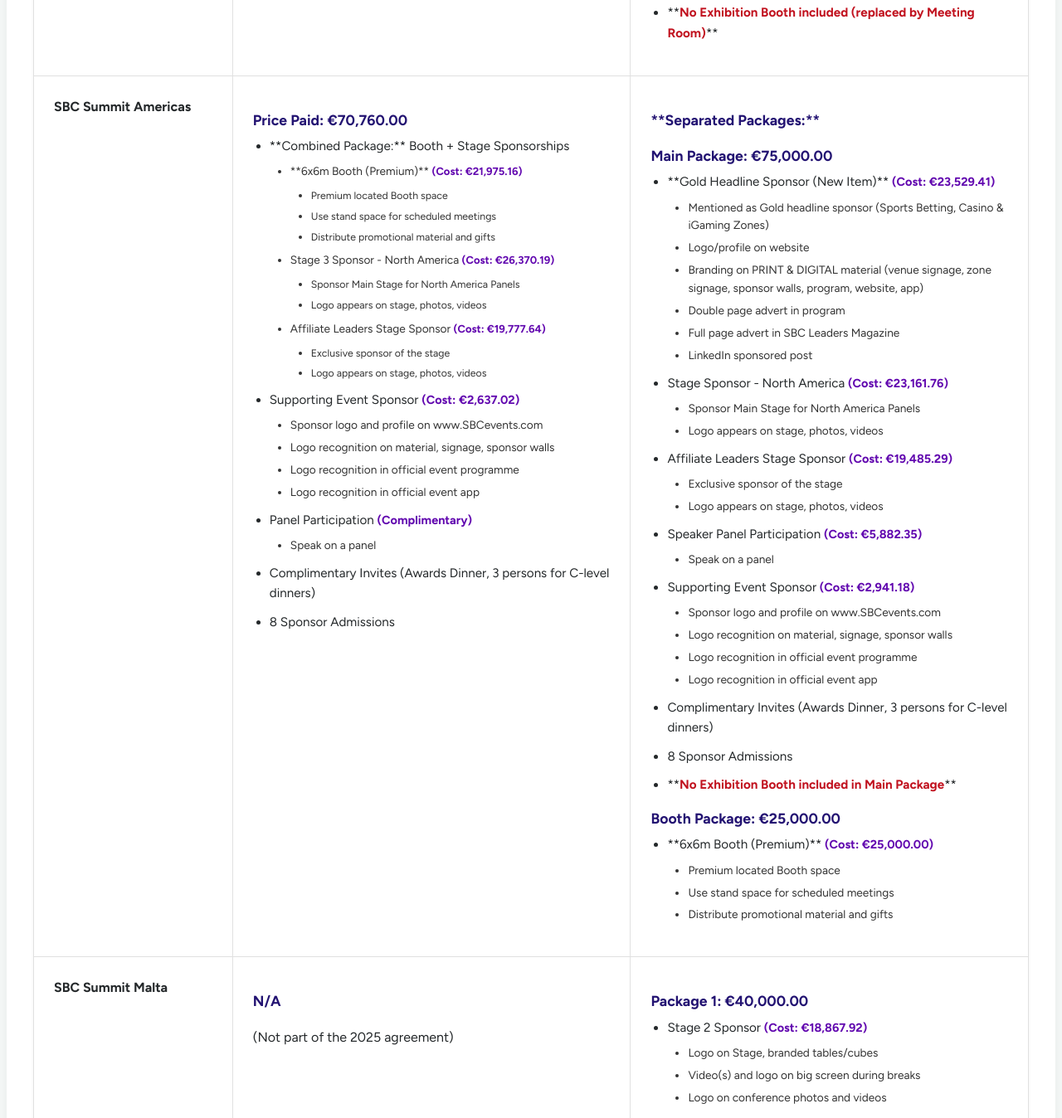
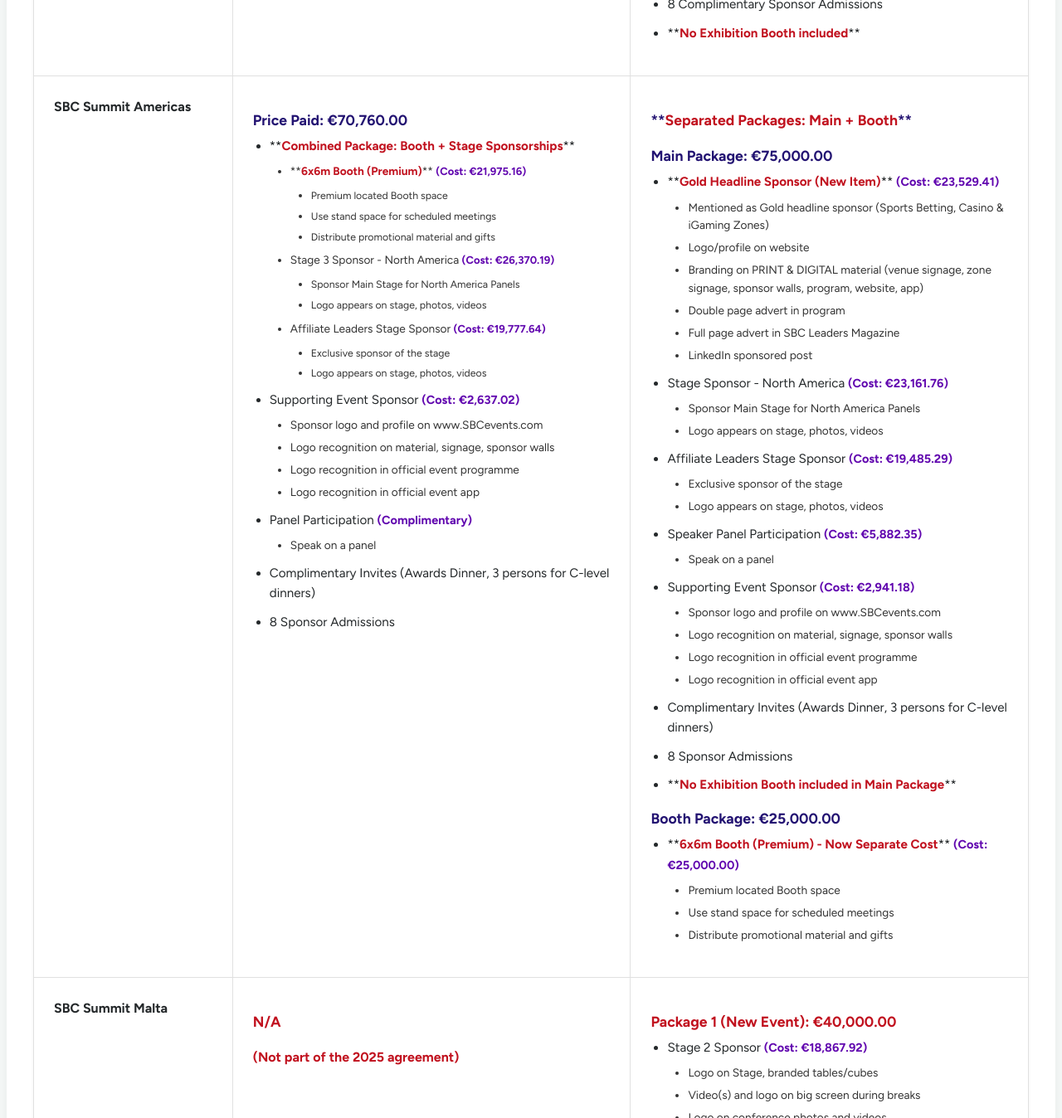
Before and after one commit to cleveradvcomms/sbcsponsorships, a plain HTML site: page index.html in a window 1280 px wide. Shown: the part 1452-2800 px from the top of the page at 83% size. Drawn offline with Linux system fonts and the light colour scheme.

Commit message:
15
Updated HTML to highlight differences in sponsorship packages with new styling.

```diff
--- a/index.html
+++ b/index.html
@@ -85,7 +85,7 @@
             margin: 15px 0 5px 0;
         }
 
-        strong.warning {
+        strong.warning, .difference { /* Style for highlighting differences */
             color: #c1121f; /* Red for emphasis */
             font-weight: 700;
         }
@@ -188,7 +188,6 @@
              margin-bottom: 10px;
          }
 
-
     </style>
 </head>
 <body>
@@ -284,7 +283,7 @@
                     <td>
                         <strong class="price-label">Price Paid: €48,500.00</strong>
                         <ul>
-                            <li>**9x6m Booth (54 sqm)** <span class="proportional-value">(Cost: €28,078.95)</span>
+                            <li>**<span class="difference">9x6m Booth (54 sqm)</span>** <span class="proportional-value">(Cost: €28,078.95)</span>
                                 <ul>
                                     <li>Premium located Booth space</li>
                                     <li>Use stand space for scheduled meetings</li>
@@ -328,7 +327,7 @@
                                 </ul>
                             </li>
                             <li>8 Complimentary Sponsor Admissions</li>
-                            <li>**<strong class="warning">No Exhibition Booth included</strong>**</li>
+                            <li>**<strong class="difference">No Exhibition Booth included</strong>**</li>
                         </ul>
                         <strong class="price-label">Package 2: €47,000.00</strong>
                         <ul>
@@ -340,7 +339,7 @@
                                     <li>Logo/branding on official conference videos</li>
                                 </ul>
                             </li>
-                            <li>**1x Private Meeting Room** <span class="proportional-value">(Cost: €8,289.39)</span>
+                            <li>**<span class="difference">1x Private Meeting Room (Replaces Booth)</span>** <span class="proportional-value">(Cost: €8,289.39)</span>
                                 <ul>
                                     <li>Private space (approx. 4x4m) on Mezzanine level</li>
                                     <li>Rental during show open hours</li>
@@ -357,7 +356,7 @@
                                 </ul>
                             </li>
                              <li>8 Complimentary Sponsor Admissions</li>
-                             <li>**<strong class="warning">No Exhibition Booth included (replaced by Meeting Room)</strong>**</li>
+                             <li>**<strong class="difference">No Exhibition Booth included</strong>**</li>
                         </ul>
                     </td>
                 </tr>
@@ -366,9 +365,9 @@
                     <td>
                         <strong class="price-label">Price Paid: €70,760.00</strong>
                         <ul>
-                            <li>**Combined Package:** Booth + Stage Sponsorships
+                            <li>**<span class="difference">Combined Package: Booth + Stage Sponsorships</span>**
                                 <ul>
-                                    <li>**6x6m Booth (Premium)** <span class="proportional-value">(Cost: €21,975.16)</span>
+                                    <li>**<span class="difference">6x6m Booth (Premium)</span>** <span class="proportional-value">(Cost: €21,975.16)</span>
                                         <ul>
                                             <li>Premium located Booth space</li>
                                             <li>Use stand space for scheduled meetings</li>
@@ -405,10 +404,10 @@
                         </ul>
                     </td>
                     <td>
-                        <strong class="price-label">**Separated Packages:**</strong>
+                        <strong class="price-label">**<span class="difference">Separated Packages: Main + Booth</span>**</strong>
                         <strong class="price-label">Main Package: €75,000.00</strong>
                         <ul>
-                            <li>**Gold Headline Sponsor (New Item)** <span class="proportional-value">(Cost: €23,529.41)</span>
+                            <li>**<span class="difference">Gold Headline Sponsor (New Item)</span>** <span class="proportional-value">(Cost: €23,529.41)</span>
                                 <ul>
                                     <li>Mentioned as Gold headline sponsor (Sports Betting, Casino & iGaming Zones)</li>
                                     <li>Logo/profile on website</li>
@@ -443,11 +442,11 @@
                             </li>
                              <li>Complimentary Invites (Awards Dinner, 3 persons for C-level dinners)</li>
                              <li>8 Sponsor Admissions</li>
-                            <li>**<strong class="warning">No Exhibition Booth included in Main Package</strong>**</li>
+                            <li>**<strong class="difference">No Exhibition Booth included in Main Package</strong>**</li>
                         </ul>
                         <strong class="price-label">Booth Package: €25,000.00</strong>
                         <ul>
-                            <li>**6x6m Booth (Premium)** <span class="proportional-value">(Cost: €25,000.00)</span>
+                            <li>**<span class="difference">6x6m Booth (Premium) - Now Separate Cost</span>** <span class="proportional-value">(Cost: €25,000.00)</span>
                                  <ul>
                                     <li>Premium located Booth space</li>
                                     <li>Use stand space for scheduled meetings</li>
@@ -460,11 +459,11 @@
                 <tr>
                     <td><strong>SBC Summit Malta</strong></td>
                     <td>
-                        <strong class="price-label">N/A</strong>
-                        <p>(Not part of the 2025 agreement)</p>
+                        <strong class="price-label"><span class="difference">N/A</span></strong>
+                        <p><span class="difference">(Not part of the 2025 agreement)</span></p>
                     </td>
                     <td>
-                        <strong class="price-label">Package 1: €40,000.00</strong>
+                        <strong class="price-label"><span class="difference">Package 1 (New Event): €40,000.00</span></strong>
                         <ul>
                             <li>Stage 2 Sponsor <span class="proportional-value">(Cost: €18,867.92)</span>
                                 <ul>
@@ -490,7 +489,7 @@
                             </li>
                             <li>10 Complimentary Sponsor Admissions</li>
                         </ul>
-                        <strong class="price-label">Package 2: €28,700.00</strong>
+                        <strong class="price-label"><span class="difference">Package 2 (New Event): €28,700.00</span></strong>
                         <ul>
                             <li>Stage 2 Sponsor <span class="proportional-value">(Cost: €18,881.58)</span>
                                  <ul>
@@ -519,13 +518,13 @@
             <p>Comparing the 2025 agreement with the 2026 proposal reveals significant changes in package structure and cost, impacting the overall value proposition:</p>
             <ul>
                 <li>
-                    <strong>SBC Summit Americas Price Increase:</strong> The most notable change is for SBC Summit Americas. In 2025, a single package costing €70,760 included a 6x6m Booth, North America Stage Sponsorship, and Affiliate Leaders Stage Sponsorship. In 2026, **these core items are split**. To get the equivalent (Main Package + Booth Package), the total cost increases to €100,000 (€75,000 + €25,000). This represents a **substantial increase of approximately 41% (€29,240)** for comparable core deliverables. The 2026 Main Package also introduces the "Gold Headline Sponsor" element, adding cost.
+                    <strong>SBC Summit Americas Price Increase & Restructuring:</strong> The most notable change is for SBC Summit Americas. In 2025, a single package costing €70,760 included a 6x6m Booth, North America Stage Sponsorship, and Affiliate Leaders Stage Sponsorship. In 2026, **<span class="difference">these core items are split into separate packages</span>**. To get the equivalent (Main Package + Booth Package), the total cost increases to €100,000 (€75,000 + €25,000). This represents a **<span class="difference">substantial increase of approximately 41% (€29,240)</span>** for comparable core deliverables. The 2026 Main Package also introduces the **<span class="difference">"Gold Headline Sponsor" element (new item)</span>**, adding cost.
                 </li>
                 <li>
-                    <strong>SBC Summit Rio Value Change:</strong> The 2025 Rio package (€48,500) included a **large 9x6m (54 sqm) exhibition booth**. The 2026 Rio packages **do not include an exhibition booth**. Package 2 (€47,000) offers a small Private Meeting Room (16 sqm) instead. While the price is similar, the **value offered is considerably lower without the significant exhibition presence** provided by the large booth in 2025. Package 1 (€39,000) is cheaper but lacks any physical space (booth or meeting room).
+                    <strong>SBC Summit Rio Value Change (Booth Removal):</strong> The 2025 Rio package (€48,500) included a **<span class="difference">large 9x6m (54 sqm) exhibition booth</span>**. The 2026 Rio packages **<span class="difference">do not include an exhibition booth</span>**. Package 2 (€47,000) offers a **<span class="difference">small Private Meeting Room (16 sqm) instead</span>**. While the price is similar, the **<span class="difference">value offered is considerably lower without the significant exhibition presence</span>** provided by the large booth in 2025. Package 1 (€39,000) is cheaper but lacks any physical space.
                 </li>
                 <li>
-                    <strong>SBC Summit Malta (New Cost):</strong> This event represents an entirely new cost compared to 2025. The packages range from €28,700 to €40,000, adding to the total 2026 investment.
+                    <strong>SBC Summit Malta (<span class="difference">New Cost</span>):</strong> This event represents an **<span class="difference">entirely new cost</span>** compared to 2025. The packages range from €28,700 to €40,000, adding to the total 2026 investment.
                 </li>
                 <li>
                     <strong>Cost-Benefit Analysis:</strong> The 2025 deal appears to have offered significantly better value for money, especially concerning the inclusion of substantial booth spaces in both Rio and Americas within the package prices. The 2026 proposal significantly increases the cost for similar exposure in the Americas by unbundling the booth and decreases the value in Rio by removing the booth almost entirely.
@@ -536,16 +535,16 @@
             <p>Based purely on the financial comparison and cost-benefit:</p>
             <ul>
                 <li>
-                    <strong>Negotiate Americas Package:</strong> The primary negotiation point should be the SBC Summit Americas. Highlight the 41% effective price increase for equivalent core items (Booth + 2 Stages) due to the package restructuring. Aim to **re-bundle the 6x6m booth into the Main Package at a cost significantly lower** than the proposed €100,000 total. Question the added value vs. cost of the "Gold Headline Sponsor" component if budget is a concern.
+                    <strong>Negotiate Americas Package:</strong> The primary negotiation point should be the SBC Summit Americas. Highlight the **<span class="difference">41% effective price increase for equivalent core items (Booth + 2 Stages)</span>** due to the package restructuring. Aim to **<span class="difference">re-bundle the 6x6m booth into the Main Package at a cost significantly lower</span>** than the proposed €100,000 total. Question the added value vs. cost of the "<span class="difference">Gold Headline Sponsor</span>" component if budget is a concern.
                 </li>
                 <li>
-                    <strong>Evaluate Rio Needs:</strong> For SBC Summit Rio, assess the importance of a physical presence. Package 2 (€47k) is expensive considering it lacks the large booth from 2025. If a booth isn't crucial, Package 1 (€39k) offers main stage sponsorship visibility for less cost, but sacrifices physical presence entirely. The 2025 deal provided much better value here. **Challenge the value of Package 2 compared to the 2025 deal.**
+                    <strong>Evaluate Rio Needs (Booth vs. Meeting Room):</strong> For SBC Summit Rio, assess the importance of a physical presence. Package 2 (€47k) is expensive considering it **<span class="difference">lacks the large booth from 2025 and only offers a small meeting room</span>**. If a booth isn't crucial, Package 1 (€39k) offers main stage sponsorship visibility for less cost, but sacrifices physical presence entirely. The 2025 deal provided much better value here. **Challenge the value of Package 2 compared to the 2025 deal.**
                 </li>
                 <li>
-                    <strong>Assess Malta's Strategic Value:</strong> As a new event, decide if the added cost aligns with strategic goals. If budget is constrained due to the increased Americas cost, consider selecting the cheaper Package 2 (€28.7k) for Malta or potentially skipping it for 2026.
+                    <strong>Assess Malta's Strategic Value:</strong> As a **<span class="difference">new event and cost</span>**, decide if the added investment aligns with strategic goals. If budget is constrained due to the increased Americas cost, consider selecting the cheaper Package 2 (€28.7k) for Malta or potentially skipping it for 2026.
                 </li>
                 <li>
-                    <strong>Overall Strategy:** The 2026 proposal requires a significantly higher investment to achieve the same level of physical presence and stage sponsorship as in 2025, mainly due to the Americas package changes. Prioritize negotiation on the Americas deal to bring the cost down or obtain additional value. Re-evaluate the necessity of a large booth presence in Rio compared to 2025.
+                    <strong>Overall Strategy:** The 2026 proposal requires a significantly higher investment to achieve the same level of physical presence and stage sponsorship as in 2025, mainly due to the **<span class="difference">Americas package split and Rio booth removal</span>**. Prioritize negotiation on the Americas deal to bring the cost down or obtain additional value. Re-evaluate the necessity of a large booth presence in Rio compared to 2025.
                 </li>
             </ul>
         </div>
```
